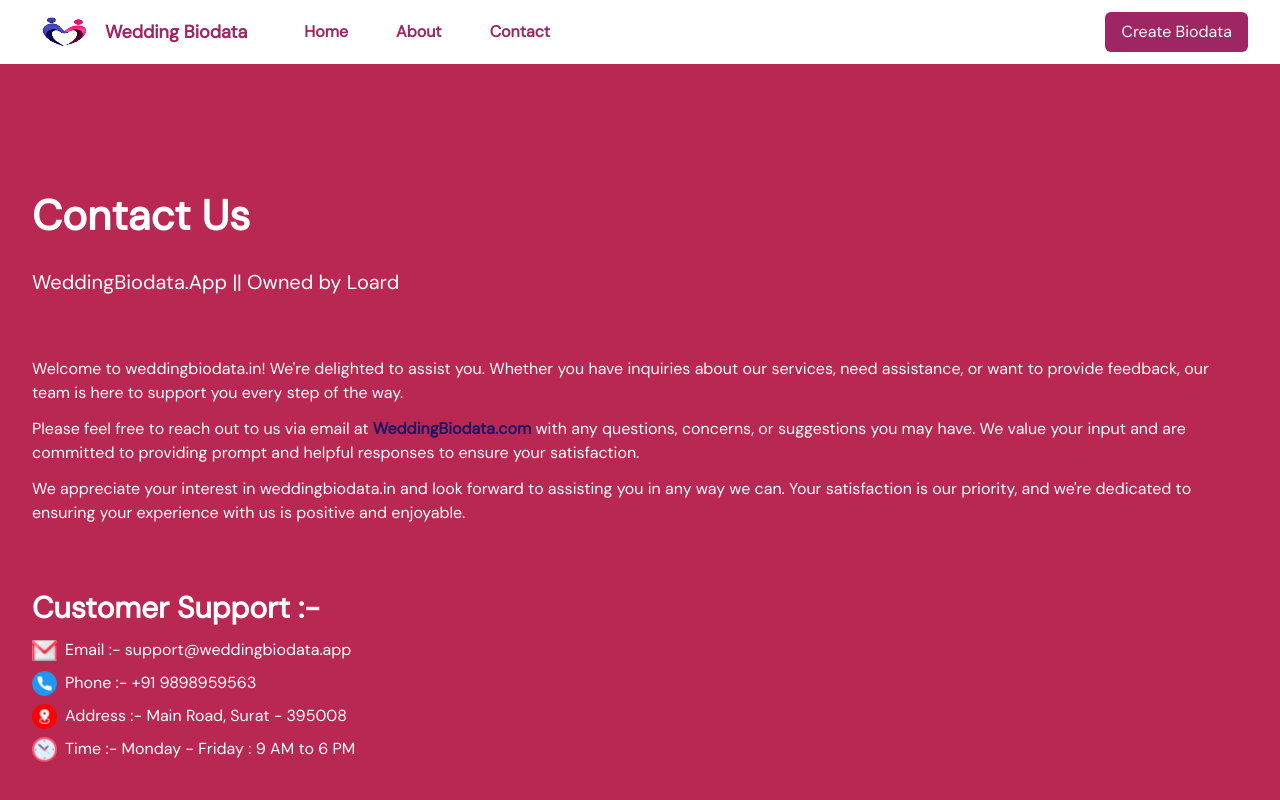
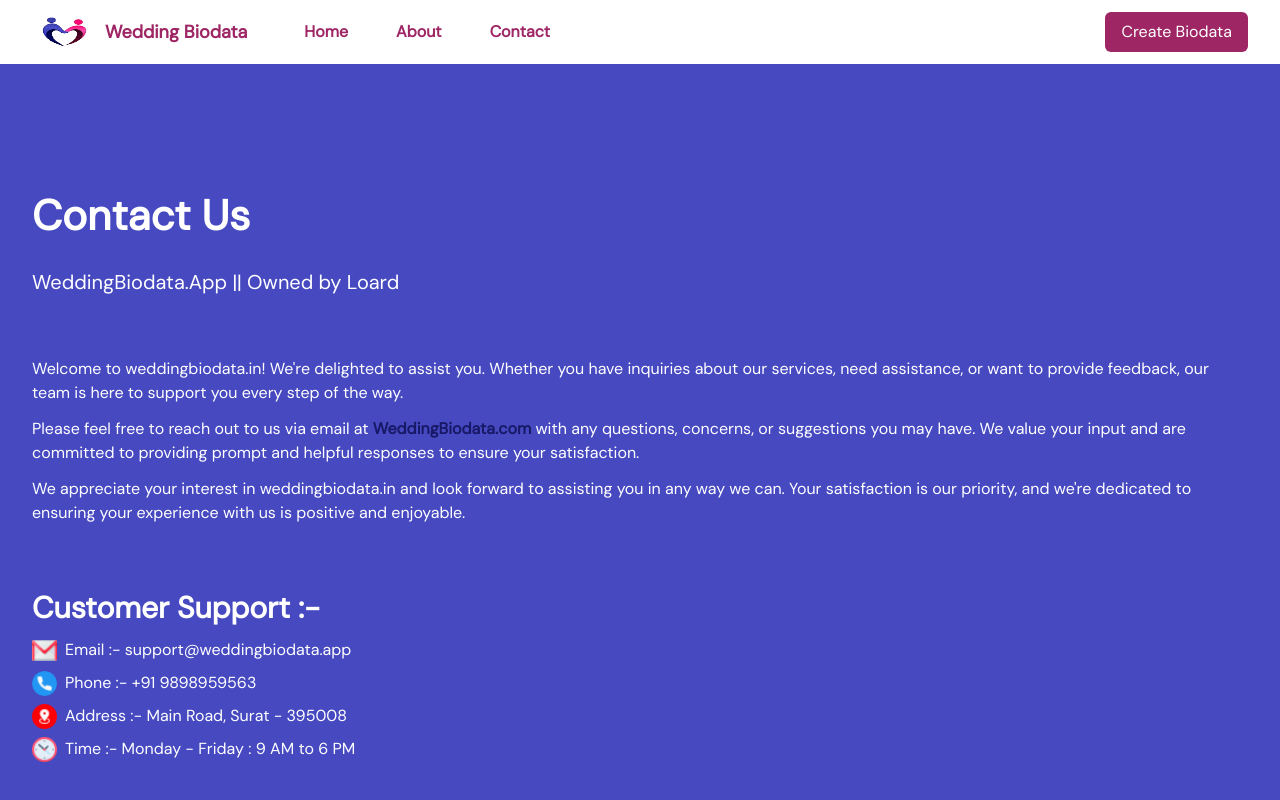
Before and after one commit to meet3475/biodata-web, a Next.js app: page /contact-us in a window 1280 px wide. Shown: the top 800 px of the page. Built offline with nearby package versions, Linux system fonts and the light colour scheme.

Commit message:
done other pages color changes

```diff
--- a/app/about-us/page.jsx
+++ b/app/about-us/page.jsx
@@ -53,7 +53,7 @@
         <>
             <Navbar />
 
-            <div className='bg-[#B92753]'>
+            <div className='bg-[#4649C0]'>
                 <div className='mx-auto max-w-7xl px-4 sm:px-6 lg:px-8 py-[70px]'>
                     <div>
                         <h2 className='text-white text-[42px] font-bold mb-5'>About Us</h2>
--- a/app/contact-us/page.jsx
+++ b/app/contact-us/page.jsx
@@ -52,7 +52,7 @@
         <>
             <Navbar />
 
-            <div className='bg-[#B92753]'>
+            <div className='bg-[#4649C0]'>
                 <div className='mx-auto max-w-7xl px-4 sm:px-6 lg:px-8 py-[120px]'>
                     <div>
                         <h2 className='text-white text-[42px] font-bold mb-5'>Contact Us</h2>
```
